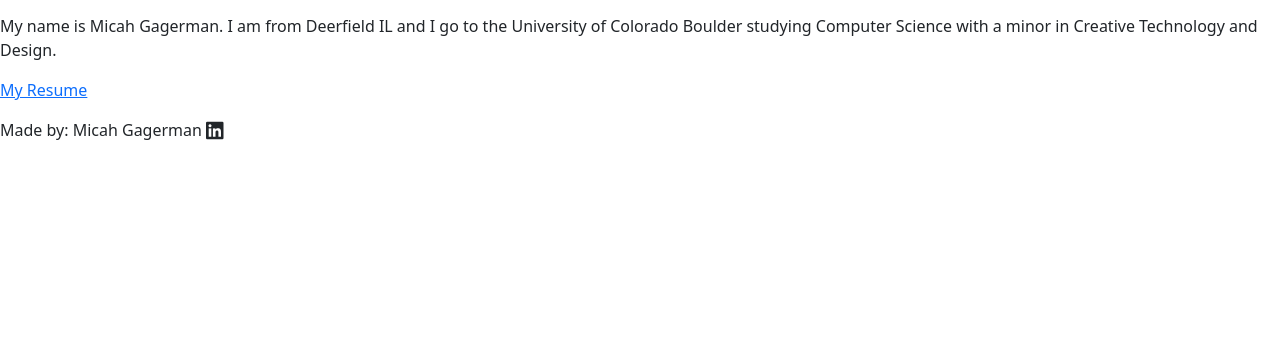
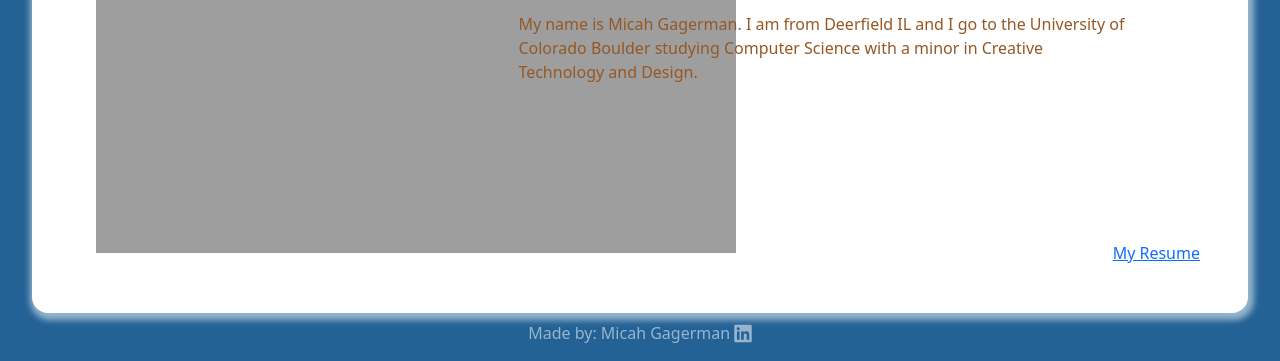
Before and after one commit to Micah-6424/personal_website, a plain HTML site: page site/views/index.html in a window 1280 px wide. Shown: the part 439-800 px from the top of the page. Drawn offline with nearby package versions, Linux system fonts and the light colour scheme; the site is published under a folder, as on GitHub Pages, so addresses that start at the root find nothing.

Commit message:
fix paths

```diff
--- a/site/views/index.html
+++ b/site/views/index.html
@@ -6,15 +6,14 @@
     <title>Micah Gagerman</title>
 
     <!-- bootstrap v5.3.3 CDN -->
+    <!-- bootstrap v5.3.3 CDN -->
     <link rel="stylesheet" href="https://cdn.jsdelivr.net/npm/bootstrap@5.3.3/dist/css/bootstrap.min.css" integrity="sha384-QWTKZyjpPEjISv5WaRU9OFeRpok6YctnYmDr5pNlyT2bRjXh0JMhjY6hW+ALEwIH" crossorigin="anonymous">
     <script src="https://cdn.jsdelivr.net/npm/bootstrap@5.3.3/dist/js/bootstrap.min.js" integrity="sha384-0pUGZvbkm6XF6gxjEnlmuGrJXVbNuzT9qBBavbLwCsOGabYfZo0T0to5eqruptLy" crossorigin="anonymous"></script>
-
     <!-- font awsome CDN -->
     <link rel="stylesheet" href="https://cdnjs.cloudflare.com/ajax/libs/font-awesome/6.7.2/css/all.min.css">
     <!-- local CSS files -->
-    <link rel="stylesheet" href="/resources/css/nav_footer.css">
-    <link rel="stylesheet" href="/resources/css/home.css">
-</head>
+    <link rel="stylesheet" href="../resources/css/nav_footer.css">
+    <link rel="stylesheet" href="../resources/css/home.css">
 <body>
     <header>
         <!-- nav bar: pulled directly from bootstraps documentation -->
```
Also changed, not shown: site/views/hobbies.html (+2 -2 lines).
